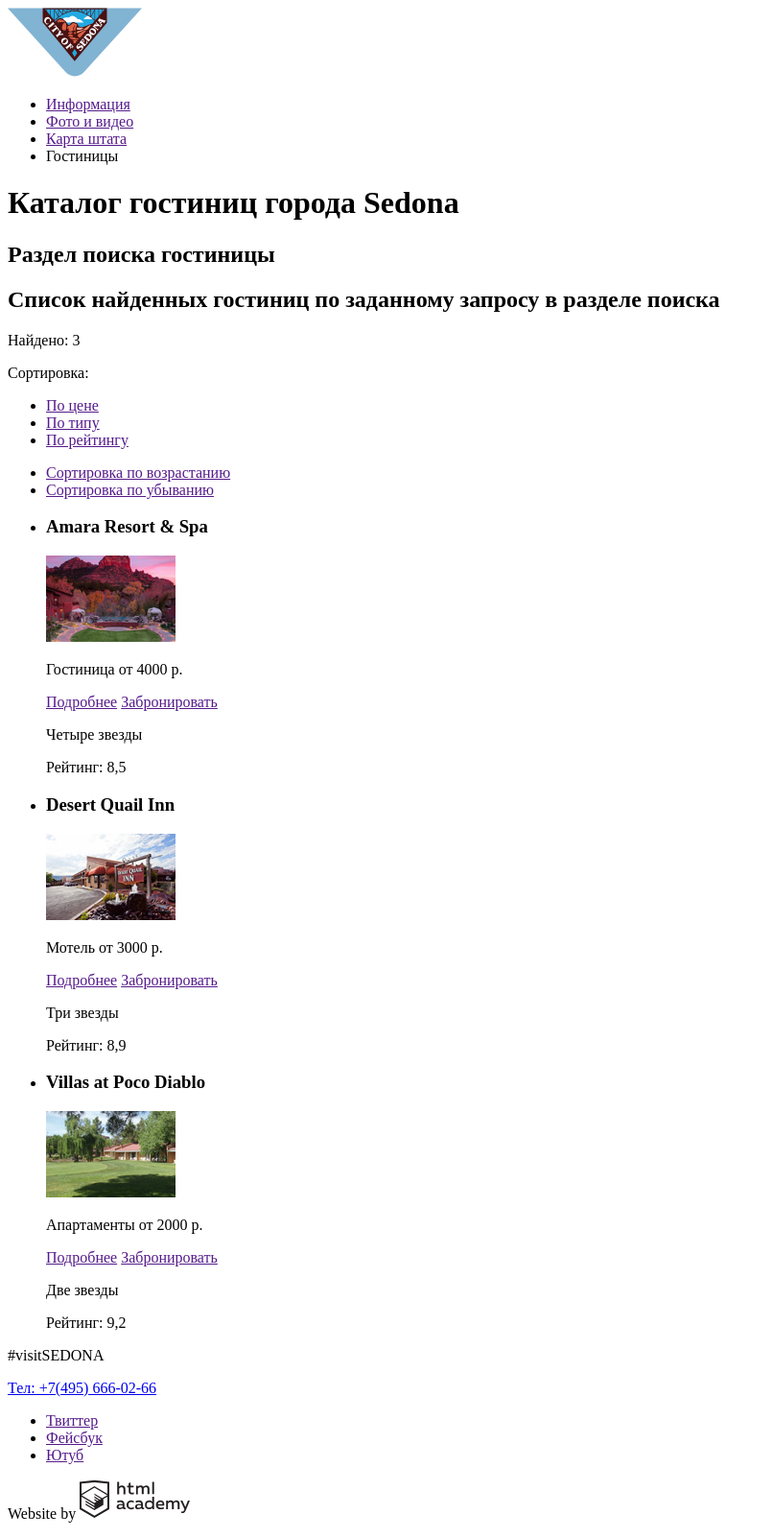
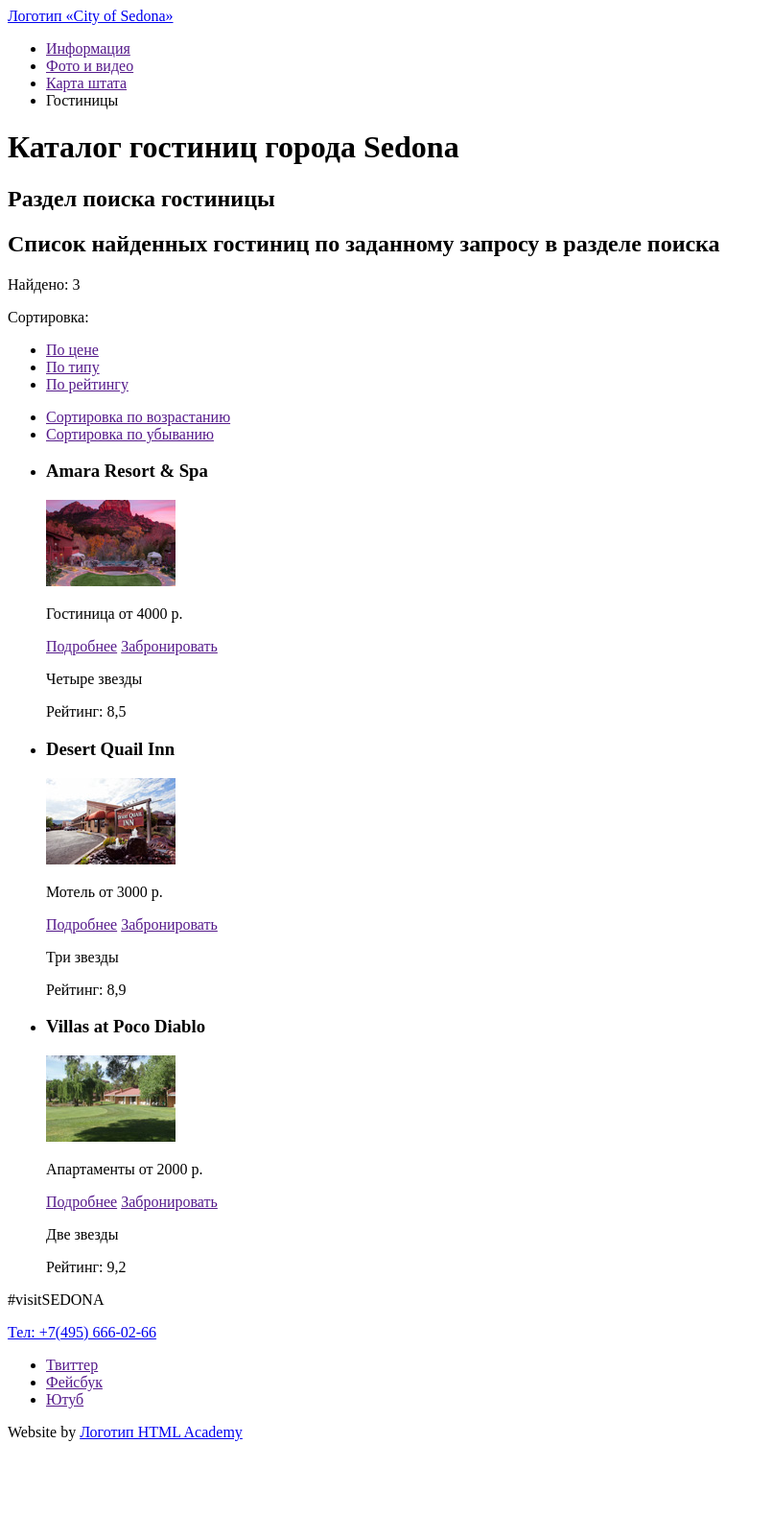
Before and after one commit to sashibaev/1228231-sedona-27, a plain HTML site: page catalog.html in a window 1280 px wide. Shown: the whole page at 96% size, without its empty margins (0-806 px from the left). After the commit the page ends 1518 px from the top, so only its background shows below. Drawn offline with Linux system fonts and the light colour scheme.

Commit message:
Доработка index.html, catalog.html согласно замечаниям наставника

```diff
--- a/catalog.html
+++ b/catalog.html
@@ -7,9 +7,7 @@
   <body>
     <header>
       <nav>
-        <a href="index.html">
-        	<img src="img/logo-sedona.svg" width="140" height="72" alt="Логотип «City of Sedona»">
-        </a>
+        <a href="index.html">Логотип «City of Sedona»</a>
         <ul>
           <li>
             <a href="">Информация</a>
@@ -125,9 +123,7 @@
       </ul>
       <p>
         Website by
-        <a href="https://htmlacademy.ru/intensive/htmlcss">
-        	<img src="img/logo-htmlacademy.svg" width="115" height="41" alt="Логотип HTML Academy">
-        </a>
+        <a href="https://htmlacademy.ru/intensive/htmlcss">Логотип HTML Academy</a>
       </p>
     </footer>
   </body>
```
Also changed, not shown: index.html (+6 -10 lines).
